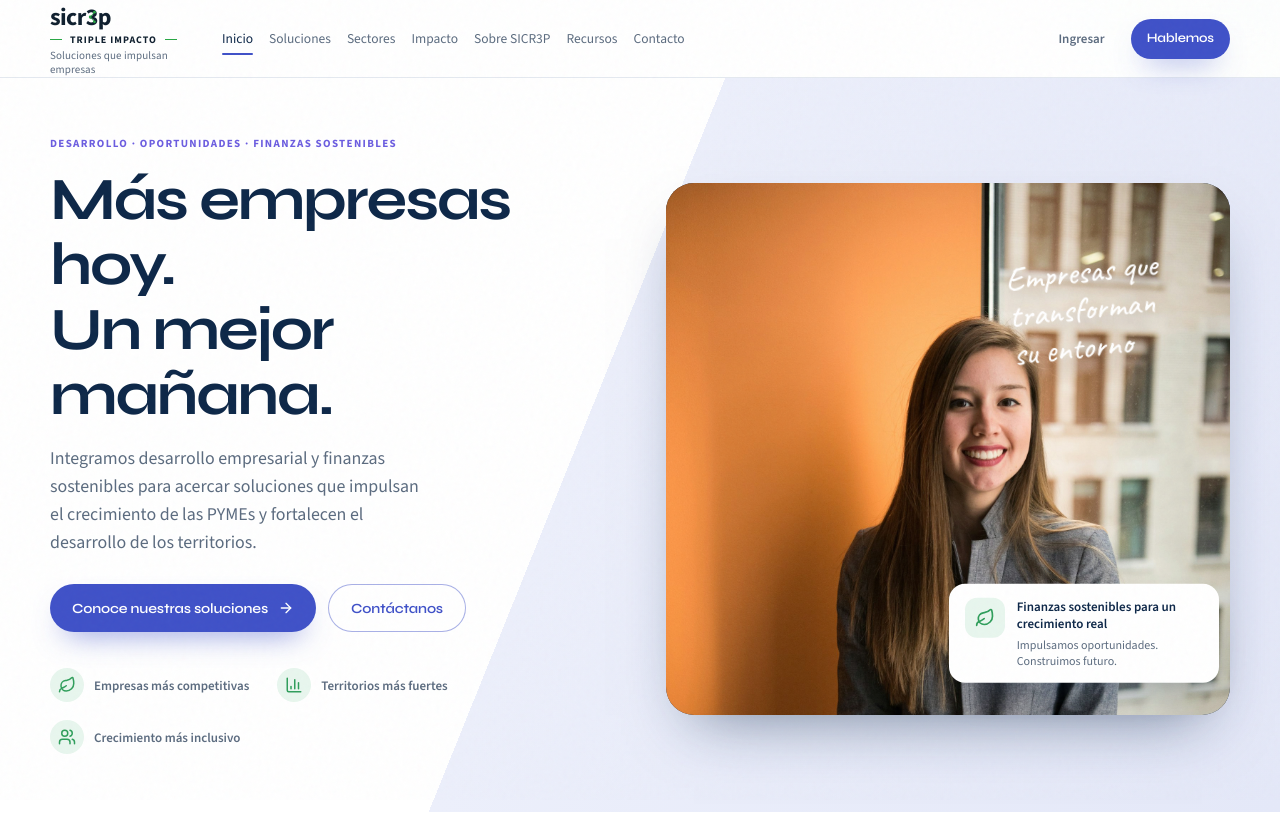
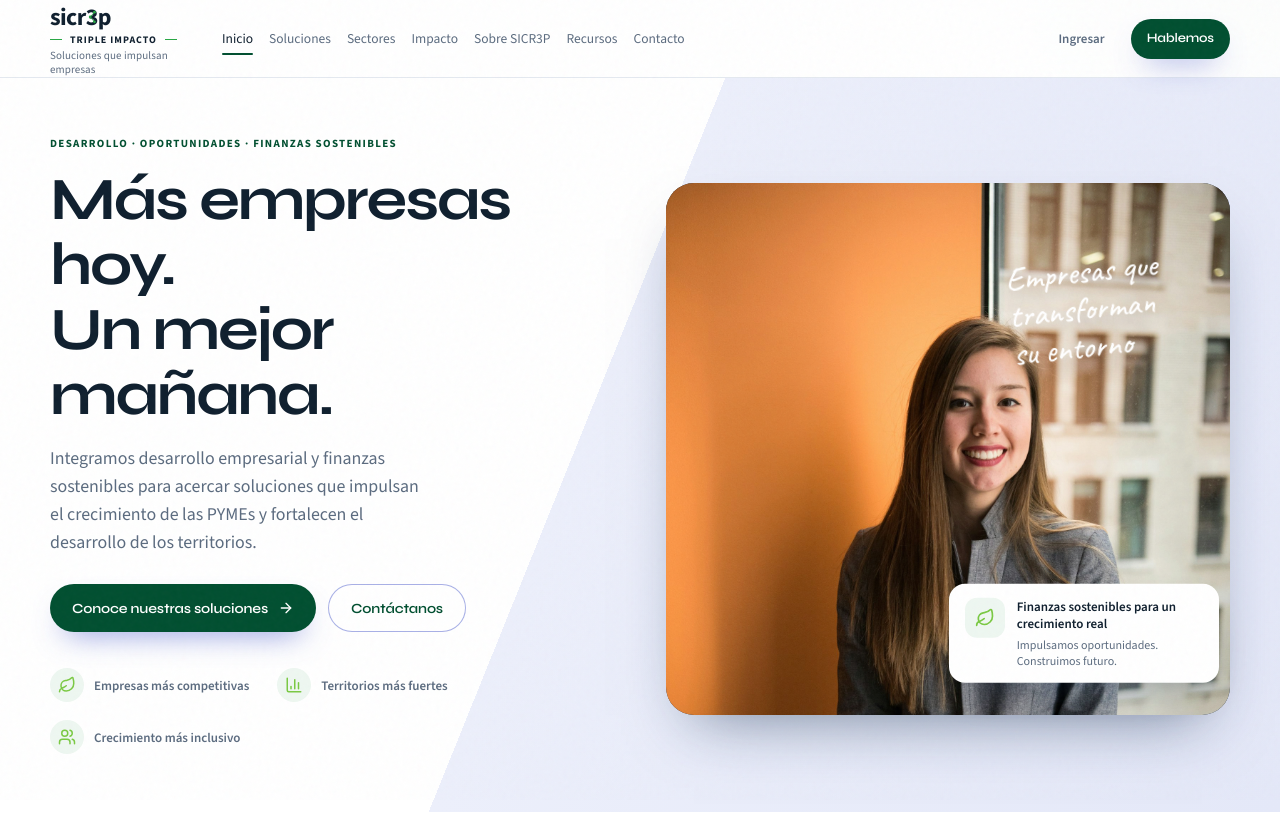
Before and after one commit to Houmeecl/asg, a Next.js app: page / in a window 1280 px wide. Shown: the top 814 px of the page. Built offline with nearby package versions, Linux system fonts and the light colour scheme; no server answers; the database is empty.

Commit message:
Alinea la landing a los tokens reales navy y lime de SICR3P.
Saca el violeta genérico y usa #0f1f2e / #7ac943 / #004f30.

Co-authored-by: Houmeecl <Houmeecl@users.noreply.github.com>

```diff
--- a/app/sicr-landing.css
+++ b/app/sicr-landing.css
@@ -1,18 +1,19 @@
 /* sicr3p/ landing — Framer corporativo (mock) + páginas legales */
 .sicr-lp {
-  --navy: #0d2748;
-  --navy-deep: #081a32;
-  --ink: #12233a;
+  /* Tokens oficiales SICR3P (ops + marca): navy / lime */
+  --navy: #0f1f2e;
+  --navy-deep: #0a1620;
+  --ink: #0f1f2e;
   --ink-soft: #5b6b7f;
-  --brand: #3f51c8;
-  --brand-dark: #2f3ea3;
-  --green: #2f9e5b;
-  --green-soft: #e8f6ee;
+  --brand: #004f30;
+  --brand-dark: #003822;
+  --green: #7ac943;
+  --green-soft: #eef7f1;
   --orange: #e07a3a;
-  --violet: #6b5ce0;
-  --azul: #3d7bd9;
-  --bg: #f7f8fb;
-  --line: #e2e7ef;
+  --violet: #004f30;
+  --azul: #0f1f2e;
+  --bg: #f1f5f2;
+  --line: #d5ddd8;
   --white: #ffffff;
   --fd: var(--font-display), "Segoe UI", sans-serif;
   --ft: var(--font-body), "Segoe UI", sans-serif;
@@ -24,8 +25,8 @@
   font-family: var(--ft);
   color: var(--ink);
   background:
-    radial-gradient(900px 480px at 8% -8%, rgba(63, 81, 200, 0.08), transparent 55%),
-    radial-gradient(700px 420px at 100% 0%, rgba(47, 158, 91, 0.07), transparent 50%),
+    radial-gradient(900px 480px at 8% -8%, rgba(122, 201, 67, 0.10), transparent 55%),
+    radial-gradient(700px 420px at 100% 0%, rgba(0, 79, 48, 0.08), transparent 50%),
     var(--white);
   -webkit-font-smoothing: antialiased;
   position: relative;
@@ -893,7 +894,7 @@
 .sicr-lp .sec.navy {
   background:
     radial-gradient(800px 400px at 80% 20%, rgba(63, 81, 200, 0.22), transparent 60%),
-    linear-gradient(160deg, #081a32 0%, #0d2748 55%, #1a3560 100%);
+    linear-gradient(160deg, #0a1620 0%, #0f1f2e 55%, #16324a 100%);
   color: #fff;
 }
 .sicr-lp .sec.navy h2,
```
